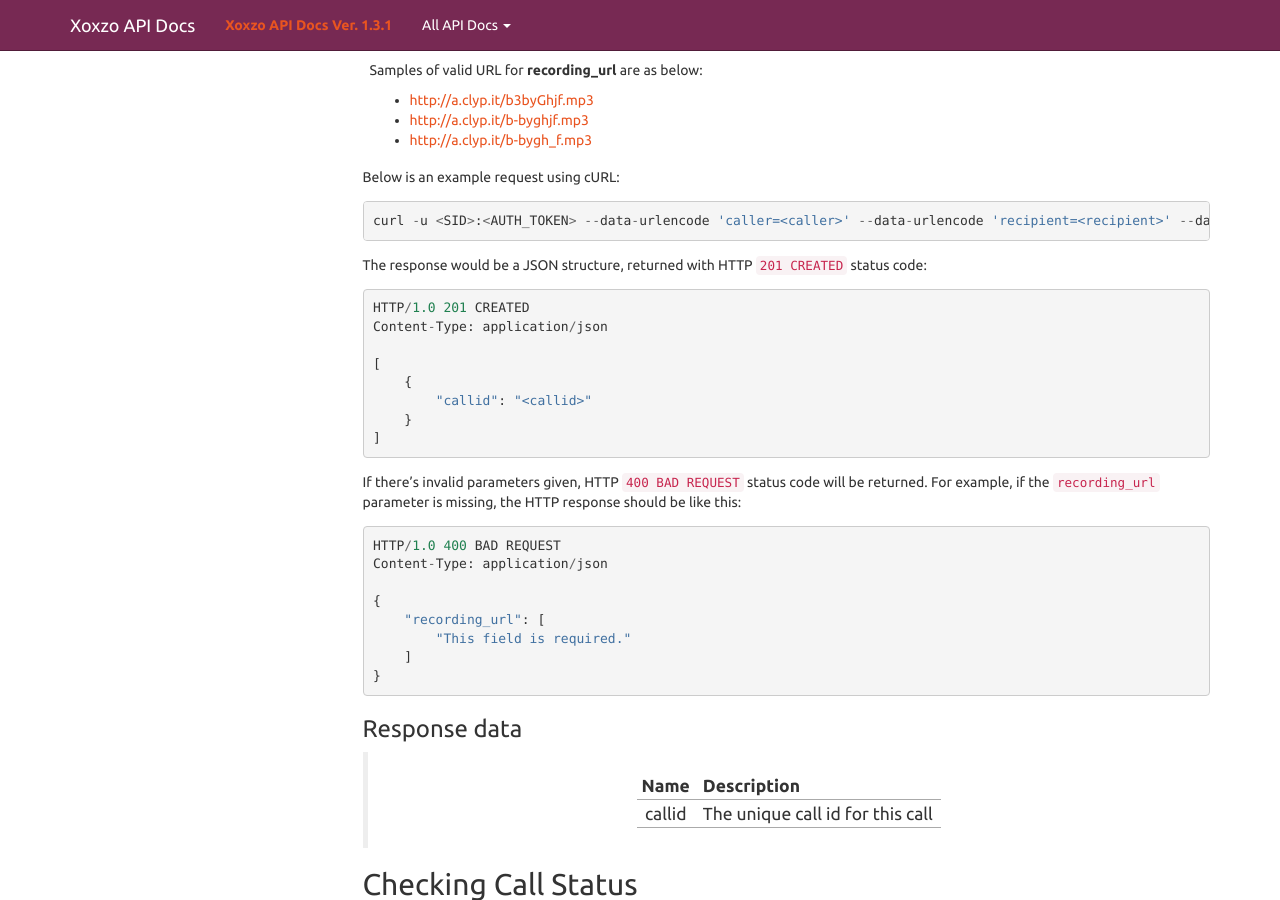
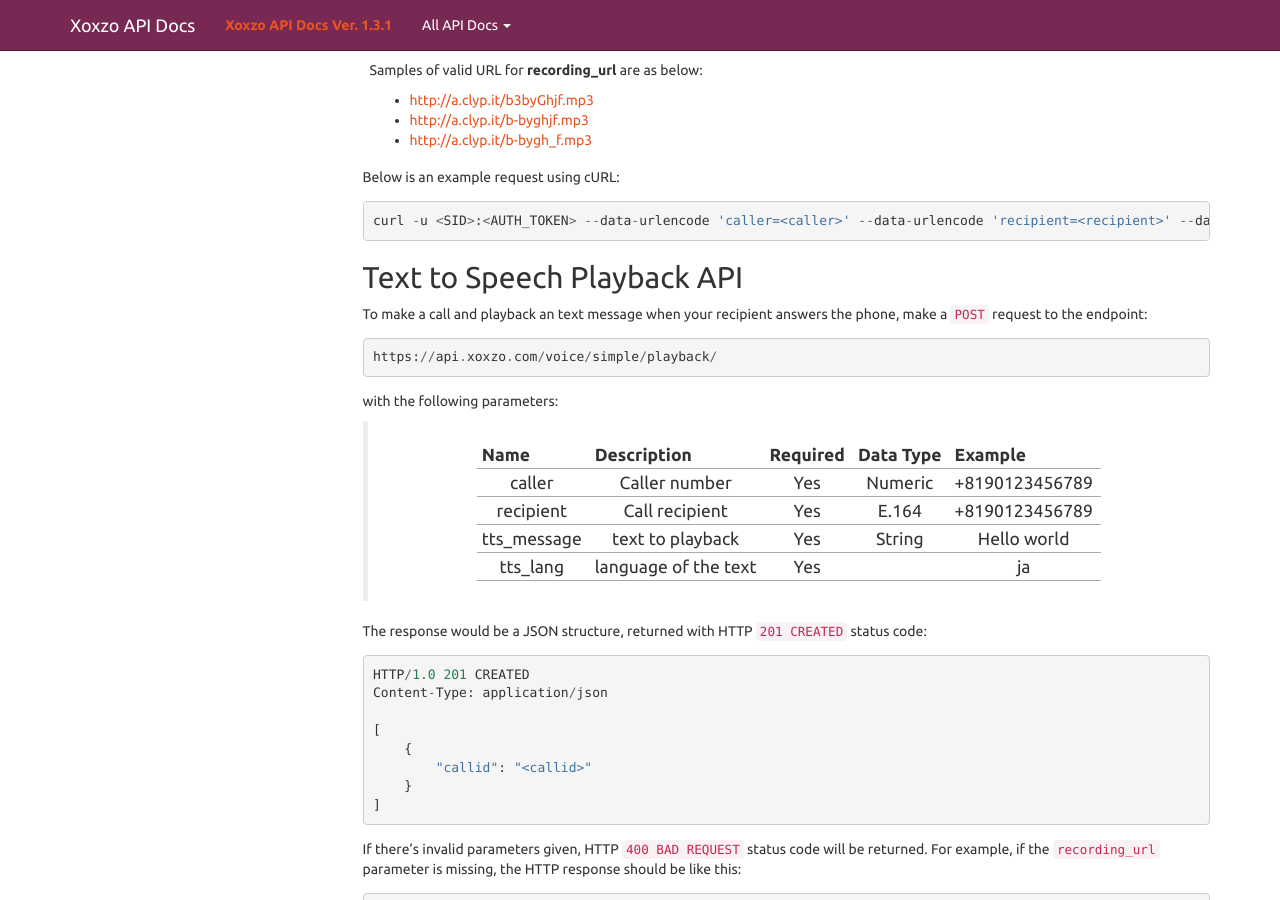
Before and after one commit to xoxzo/docs.xoxzo.com, a Sphinx documentation site: the page built from source/voice.rst, in a window 1280 px wide and 900 px high, scrolled down 1139 px. Built offline with Sphinx 7.4.7, drawn with Linux system fonts in a browser that asks for light colours.

Commit message:
WIP, text to speech support.

```diff
--- a/source/voice.rst
+++ b/source/voice.rst
@@ -68,6 +68,42 @@
 Below is an example request using cURL::
 
     curl -u <SID>:<AUTH_TOKEN> --data-urlencode 'caller=<caller>' --data-urlencode 'recipient=<recipient>' --data-urlencode 'recording_url=<recording_url>' https://api.xoxzo.com/voice/simple/playback/
+
+
+Text to Speech Playback API
+====================================
+
+
+To make a call and playback an text message when your recipient answers the phone,
+make a ``POST`` request to the endpoint::
+
+    https://api.xoxzo.com/voice/simple/playback/
+
+with the following parameters:
+
+    =============  ========================  ========  =============  =============================
+    Name           Description               Required  Data Type      Example
+    =============  ========================  ========  =============  =============================
+    caller         Caller number             Yes       Numeric        +8190123456789
+    recipient      Call recipient            Yes       E.164          +8190123456789
+    tts_message    text to playback          Yes       String         Hello world
+    tts_lang       language of the text      Yes                      ja
+    =============  ========================  ========  =============  =============================
+
+
+
+
+
+
+
+
+
+
+
+
+
+
+
 
 The response would be a JSON structure, returned with HTTP ``201 CREATED`` status code::
 
```
